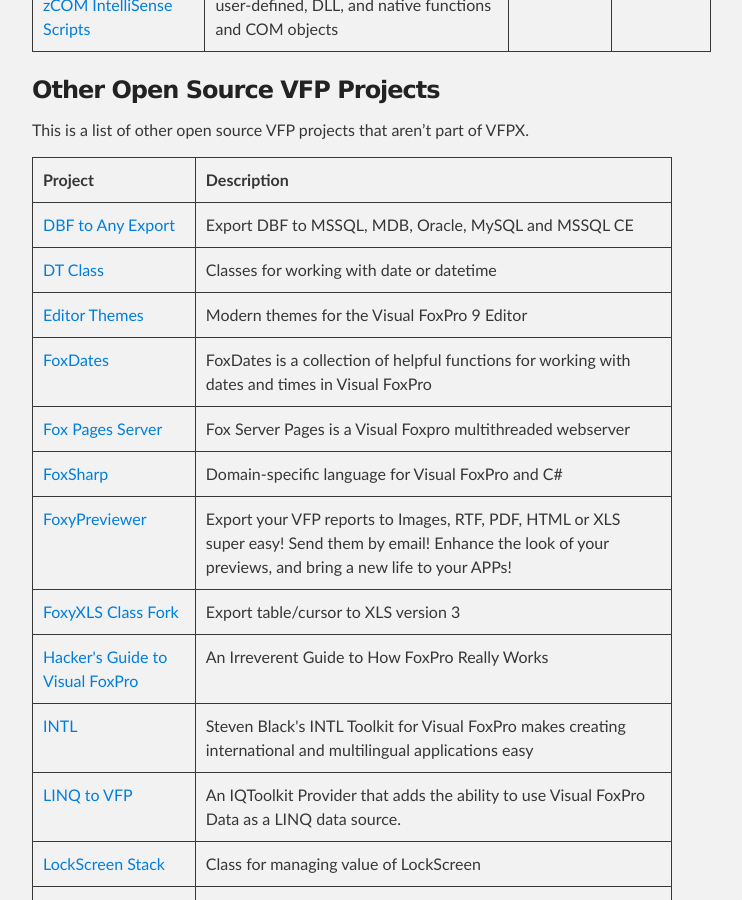
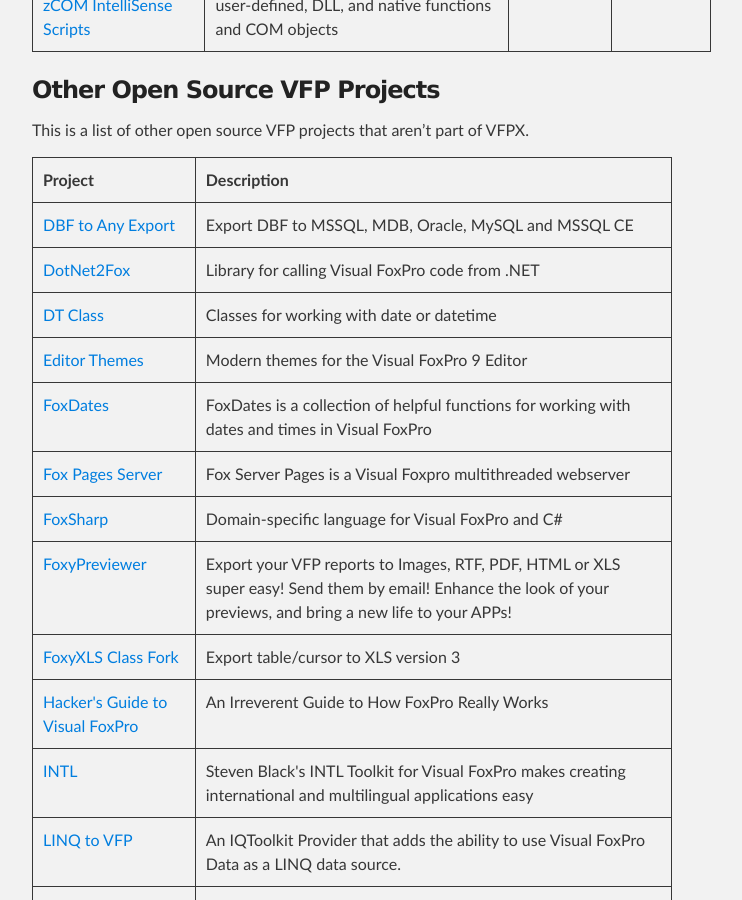
Before and after one commit to VFPX/VFPX.github.io, a Jekyll site: the page built from projects.md, in a window 1280 px wide and 900 px high, scrolled down 10858 px. Shown: the whole window, without its empty margins (288-1030 px from the left). Built offline with Jekyll 4.4.1, drawn with Linux system fonts in a browser that asks for light colours; our own code applies the rules of GitHub Pages for plain Markdown files.

Commit message:
Added DotNet2Fox project

```diff
--- a/_data/nonvfpx.json
+++ b/_data/nonvfpx.json
@@ -3,6 +3,11 @@
    "project": "DBF to Any Export",
    "url": "https://github.com/MJindrova/DBF2Any",
    "description": "Export DBF to MSSQL, MDB, Oracle, MySQL and MSSQL CE"
+ },
+ {
+   "project": "DotNet2Fox",
+   "url": "https://github.com/JoelLeach/DotNet2Fox",
+   "description": "Library for calling Visual FoxPro code from .NET"
  },
  {
    "project": "DT Class",
```
